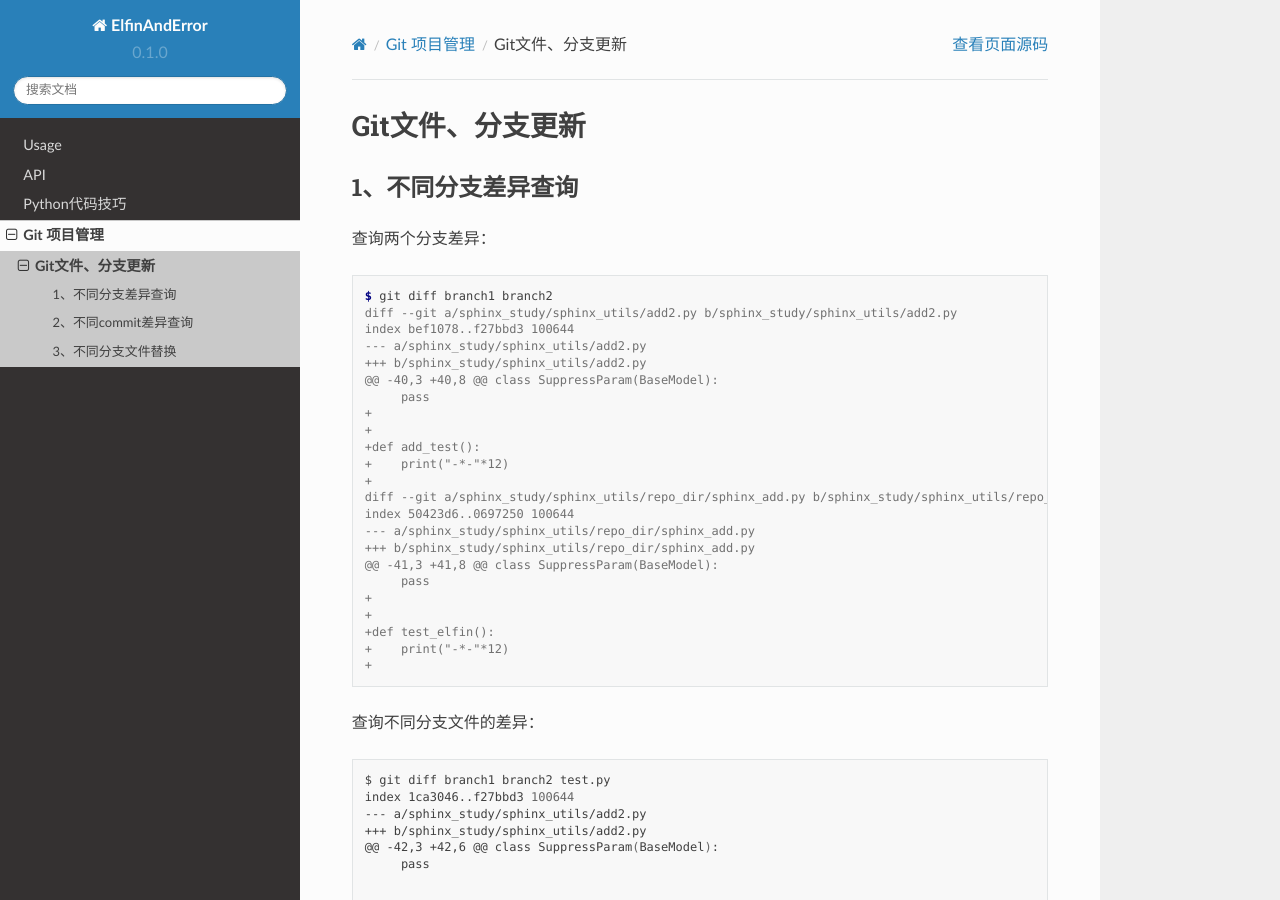
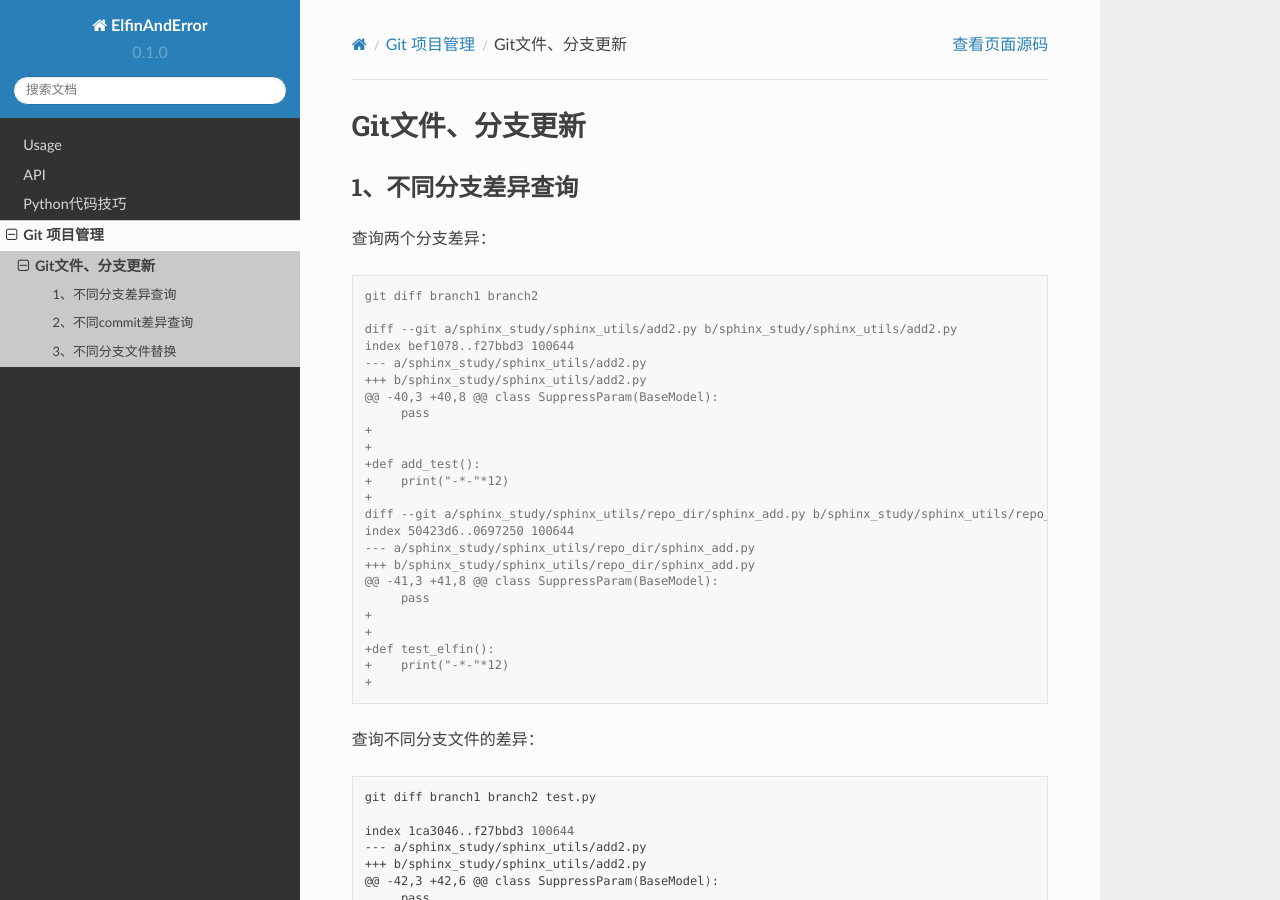
Before and after one commit to firstelfin/Book-ElfinAndError, a Sphinx documentation site: the page built from docs/source/gitTrick/diff_branch_file.md, in a window 1280 px wide and 900 px high. Built offline with Sphinx 7.4.7 and the Read the Docs theme 2.0.0, drawn with Linux system fonts in a browser that asks for light colours.

Commit message:
console update2

````diff
--- a/docs/source/gitTrick/diff_branch_file.md
+++ b/docs/source/gitTrick/diff_branch_file.md
@@ -5,7 +5,8 @@
 查询两个分支差异：
 
 ```console
-$ git diff branch1 branch2
+git diff branch1 branch2
+
 diff --git a/sphinx_study/sphinx_utils/add2.py b/sphinx_study/sphinx_utils/add2.py
 index bef1078..f27bbd3 100644
 --- a/sphinx_study/sphinx_utils/add2.py
@@ -33,7 +34,8 @@ index 50423d6..0697250 100644
 查询不同分支文件的差异：
 
 ```shell
-$ git diff branch1 branch2 test.py
+git diff branch1 branch2 test.py
+
 index 1ca3046..f27bbd3 100644
 --- a/sphinx_study/sphinx_utils/add2.py
 +++ b/sphinx_study/sphinx_utils/add2.py
````
